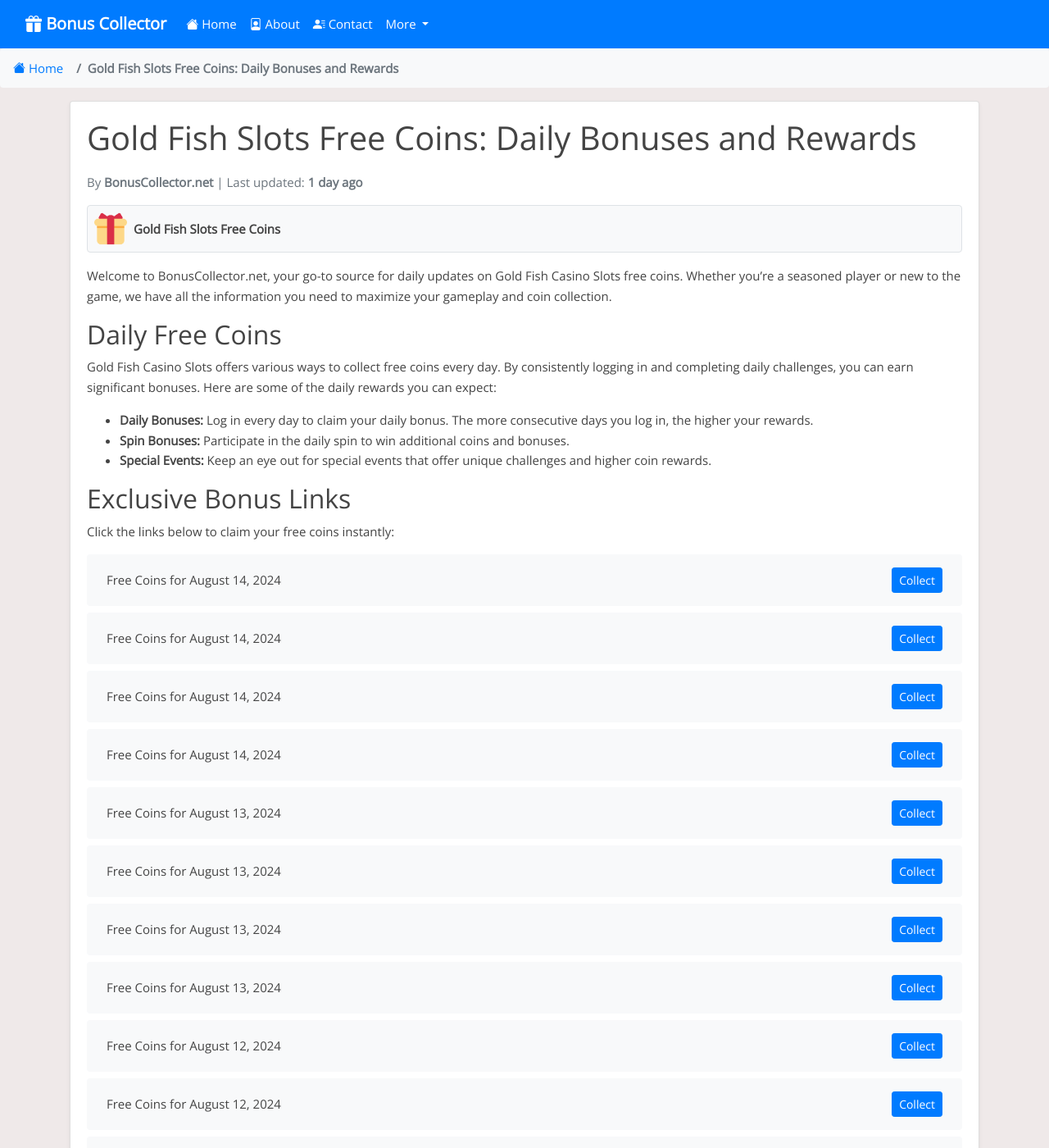
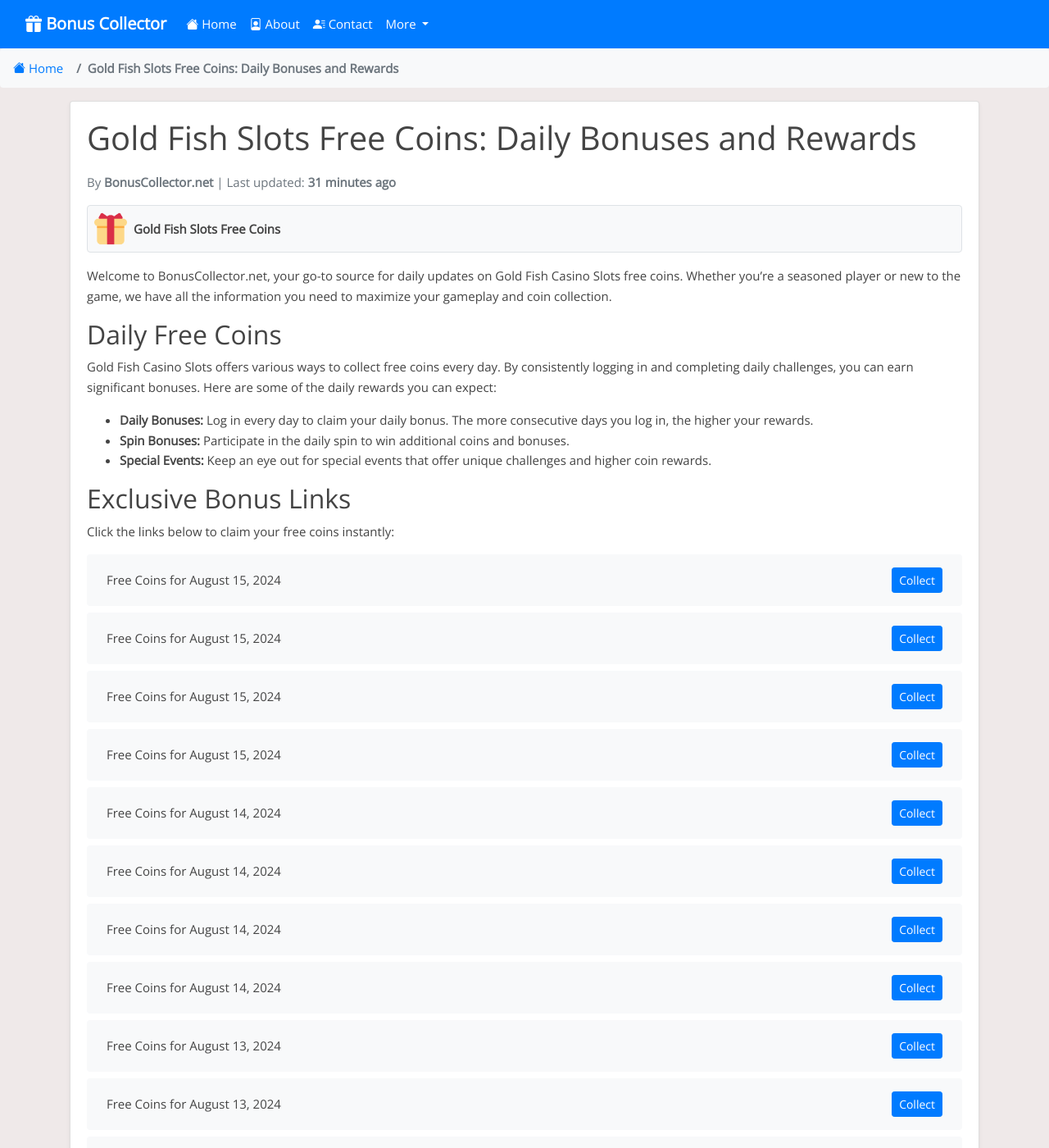
Before and after one commit to Prollad99/bs-net, a Jekyll site: the page built from _posts/2024-08-08-gold-fish-slots.md, in a window 1280 px wide and 1400 px high. Shown: the whole window at 82% size. Built offline with Jekyll 4.4.1, drawn with Linux system fonts in a browser that asks for light colours; nearby versions of some CDN libraries; comment, search, counter and statistics services are not loaded; some of the changed text lies outside the part shown.

Commit message:
Update gold-fish-slots reward links and last modified date

```diff
--- a/_data/include_files.yml
+++ b/_data/include_files.yml
@@ -80,7 +80,7 @@
   last_modified: 2024-08-14 14:40:01
 
 gold-fish-slots.html:
-  last_modified: 2024-08-14 03:24:39
+  last_modified: 2024-08-15 03:40:29
 
 zynga-poker.html:
   last_modified: 2024-08-14 18:27:24
--- a/_includes/gold-fish-slots.html
+++ b/_includes/gold-fish-slots.html
@@ -1,4 +1,20 @@
 <ul class="list-group mt-3 mb-4">
+  <li class="list-group-item d-flex justify-content-between align-items-center">
+    <span>Free Coins for August 15, 2024</span>
+    <a href="http://bit.ly/3yzlTAH" class="btn btn-primary btn-sm">Collect</a>
+  </li>
+  <li class="list-group-item d-flex justify-content-between align-items-center">
+    <span>Free Coins for August 15, 2024</span>
+    <a href="https://bit.ly/3X2A6PU" class="btn btn-primary btn-sm">Collect</a>
+  </li>
+  <li class="list-group-item d-flex justify-content-between align-items-center">
+    <span>Free Coins for August 15, 2024</span>
+    <a href="https://bit.ly/4dKedKT" class="btn btn-primary btn-sm">Collect</a>
+  </li>
+  <li class="list-group-item d-flex justify-content-between align-items-center">
+    <span>Free Coins for August 15, 2024</span>
+    <a href="http://bit.ly/4cmU38t" class="btn btn-primary btn-sm">Collect</a>
+  </li>
   <li class="list-group-item d-flex justify-content-between align-items-center">
     <span>Free Coins for August 14, 2024</span>
     <a href="https://bit.ly/4dCnAvQ" class="btn btn-primary btn-sm">Collect</a>
@@ -383,20 +399,4 @@
     <span>Free Coins for August 8, 2024</span>
     <a href="https://bit.ly/3Ytkw15" class="btn btn-primary btn-sm">Collect</a>
   </li>
-  <li class="list-group-item d-flex justify-content-between align-items-center">
-    <span>Free Coins for August 8, 2024</span>
-    <a href="https://bit.ly/3LxE2BI" class="btn btn-primary btn-sm">Collect</a>
-  </li>
-  <li class="list-group-item d-flex justify-content-between align-items-center">
-    <span>Free Coins for August 8, 2024</span>
-    <a href="http://bit.ly/4c6IJNT" class="btn btn-primary btn-sm">Collect</a>
-  </li>
-  <li class="list-group-item d-flex justify-content-between align-items-center">
-    <span>Free Coins for August 8, 2024</span>
-    <a href="https://bit.ly/3WcIlHv" class="btn btn-primary btn-sm">Collect</a>
-  </li>
-  <li class="list-group-item d-flex justify-content-between align-items-center">
-    <span>Free Coins for August 8, 2024</span>
-    <a href="https://bit.ly/4cN0EKw" class="btn btn-primary btn-sm">Collect</a>
-  </li>
 </ul>
```
Also changed, not shown: links-json/gold-fish-slots.json (+16 -16 lines).
